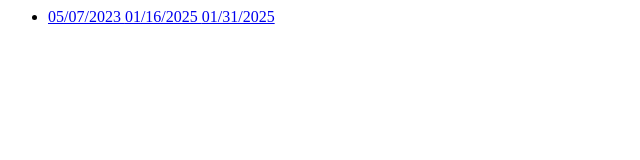
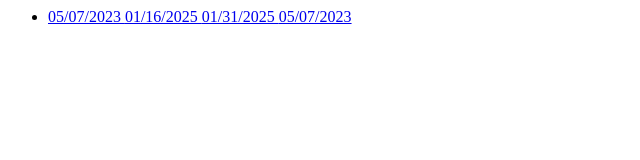
Before and after one commit to loaamiera/videodiaries, a plain HTML site: page index.html in a window 1280 px wide. Shown: the whole page, without its empty margins (0-640 px from the left). Drawn offline with Linux system fonts and the light colour scheme.

Commit message:
Update index.html

```diff
--- a/index.html
+++ b/index.html
@@ -4,6 +4,8 @@
       <a href = "WIN_20230507_13_58_02_Pro.mp4"> 05/07/2023 </a>
       <a href = "WIN_20250116_14_25_02_Pro.mp4"> 01/16/2025 </a>
       <a href = "WIN_20250131_18_28_36_Pro.mp4"> 01/31/2025 </a>
+      <a href = "WIN_20230507_13_58_02_Pro.zip"> 05/07/2023 </a>
+
     </li>
   </ul>
 </nav>
```
